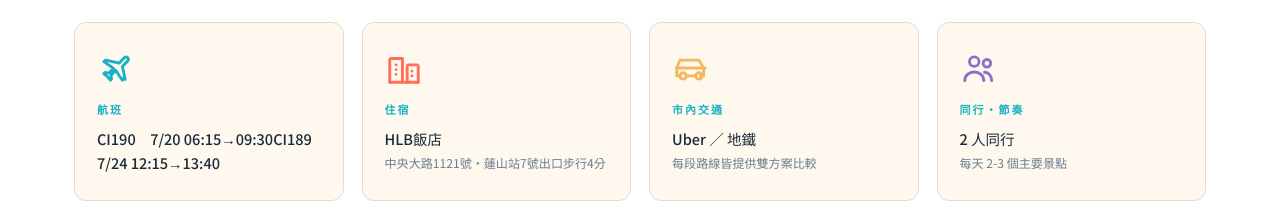
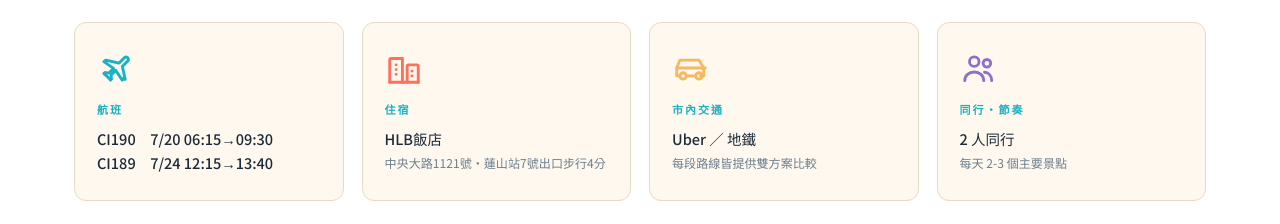
Before and after one commit to iam-aileenchen/travelplan, a plain HTML site: page index.html in a window 1280 px wide. Shown: the part 1000-1224 px from the top of the page. Drawn offline with Linux system fonts and the light colour scheme.

Commit message:
Update index.html

```diff
--- a/index.html
+++ b/index.html
@@ -819,7 +819,7 @@
       <div class="info-card">
         <div class="icon-wrap" style="color:var(--teal)"><svg viewBox="0 0 24 24" fill="none" stroke="currentColor" stroke-width="1.8" stroke-linecap="round" stroke-linejoin="round"><path d="M17.8 19.2 16 11l3.5-3.5a1.5 1.5 0 0 0-2.1-2.1L14 8.9 5.8 7.1a1 1 0 0 0-.9.3l-.6.6 6.2 4.2-3 3-2.5-.4-.7.7 2.3 1.9 1.9 2.3.7-.7-.4-2.5 3-3 4.2 6.2.6-.6a1 1 0 0 0 .3-.9Z"/></svg></div>
         <div class="label">航班</div>
-        <div class="value">CI190　7/20 06:15→09:30<value>CI189　7/24 12:15→13:40</value></div>
+        <div class="value">CI190　7/20 06:15→09:30<br>CI189　7/24 12:15→13:40</div>
       </div>
       <div class="info-card">
         <div class="icon-wrap" style="color:var(--coral)"><svg viewBox="0 0 24 24" fill="none" stroke="currentColor" stroke-width="1.8" stroke-linecap="round" stroke-linejoin="round"><path d="M3 21V7a1 1 0 0 1 1-1h7v15"/><path d="M14 21V11a1 1 0 0 1 1-1h5a1 1 0 0 1 1 1v10"/><path d="M3 21h18"/><path d="M7 10h.01M7 13h.01M7 16h.01"/><path d="M17 14h.01M17 17h.01"/></svg></div>
```
